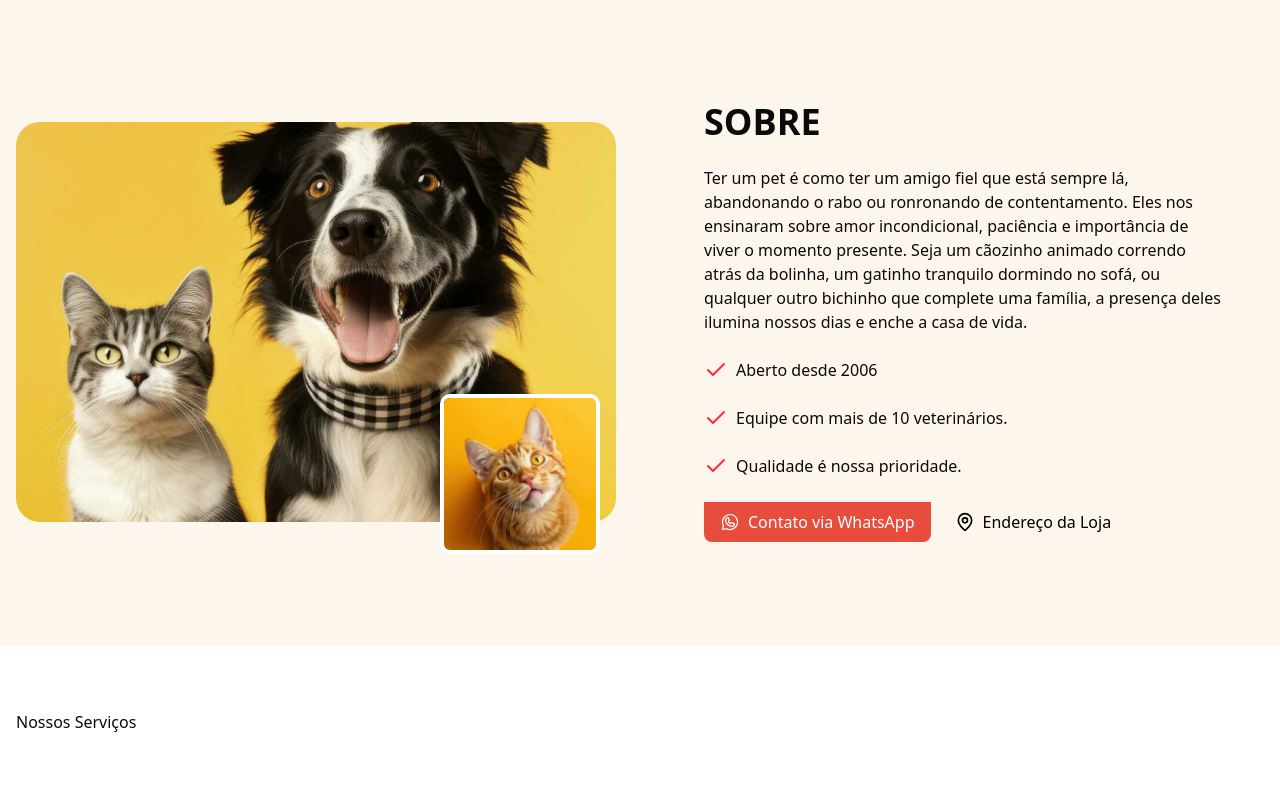
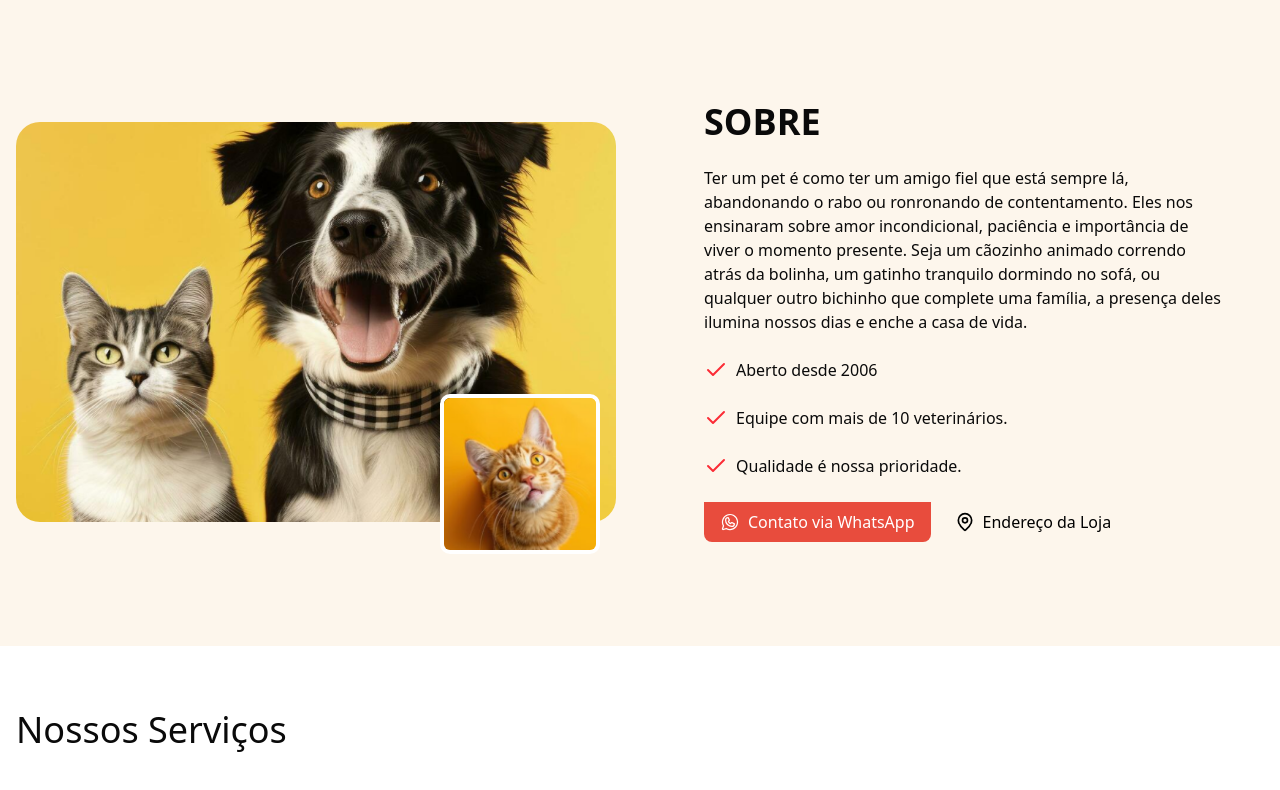
Before and after one commit to vitoriaeliza78/petdev, a Next.js app: page / in a window 1280 px wide. Shown: the part 493-1283 px from the top of the page. Built offline with nearby package versions, Linux system fonts and the light colour scheme.

Commit message:
section no services

```diff
--- a/app/_components/service.tsx
+++ b/app/_components/service.tsx
@@ -3,7 +3,7 @@ export function Service() {
         <section className="bg-white py-16">
             <div className="container mx-auto px-4">
                 <div>
-                    <h2 className="">Nossos Serviços</h2>
+                    <h2 className="text-4xl">Nossos Serviços</h2>
                 </div>
             </div>
         </section>
```
